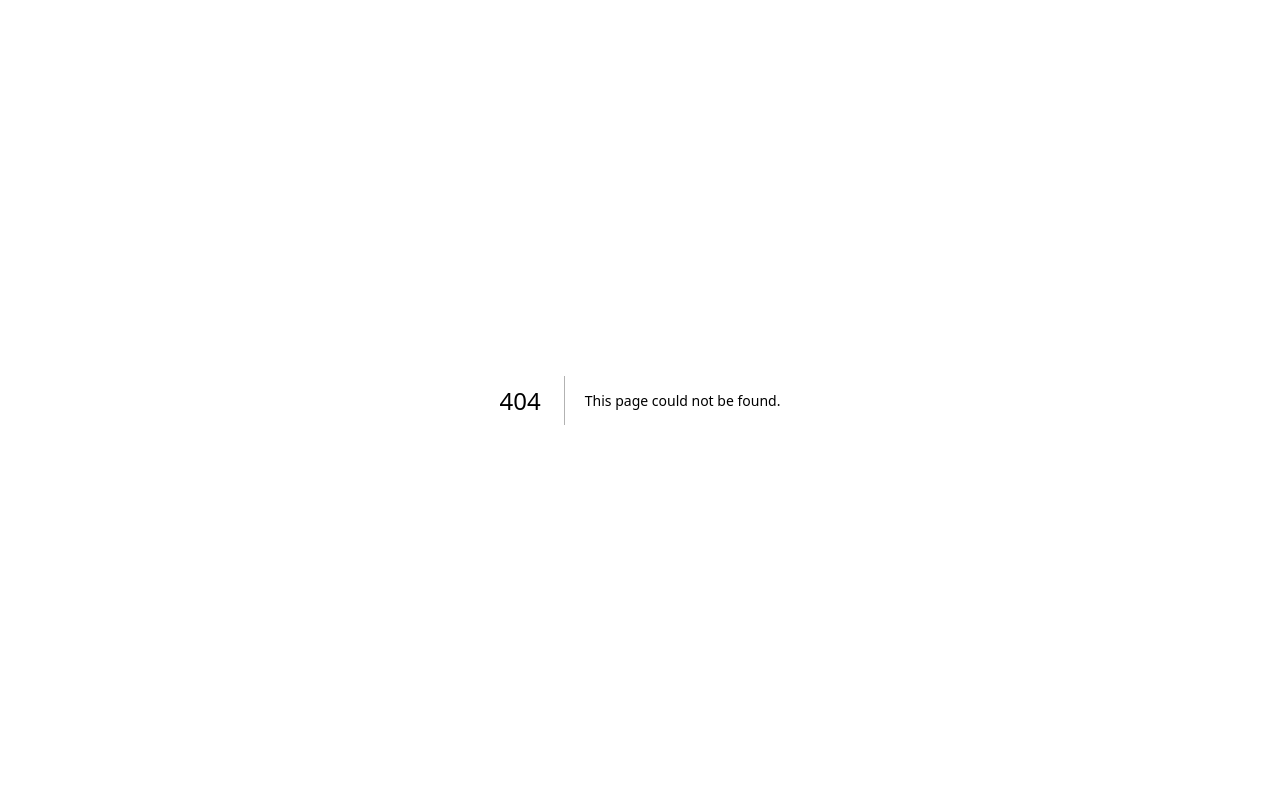
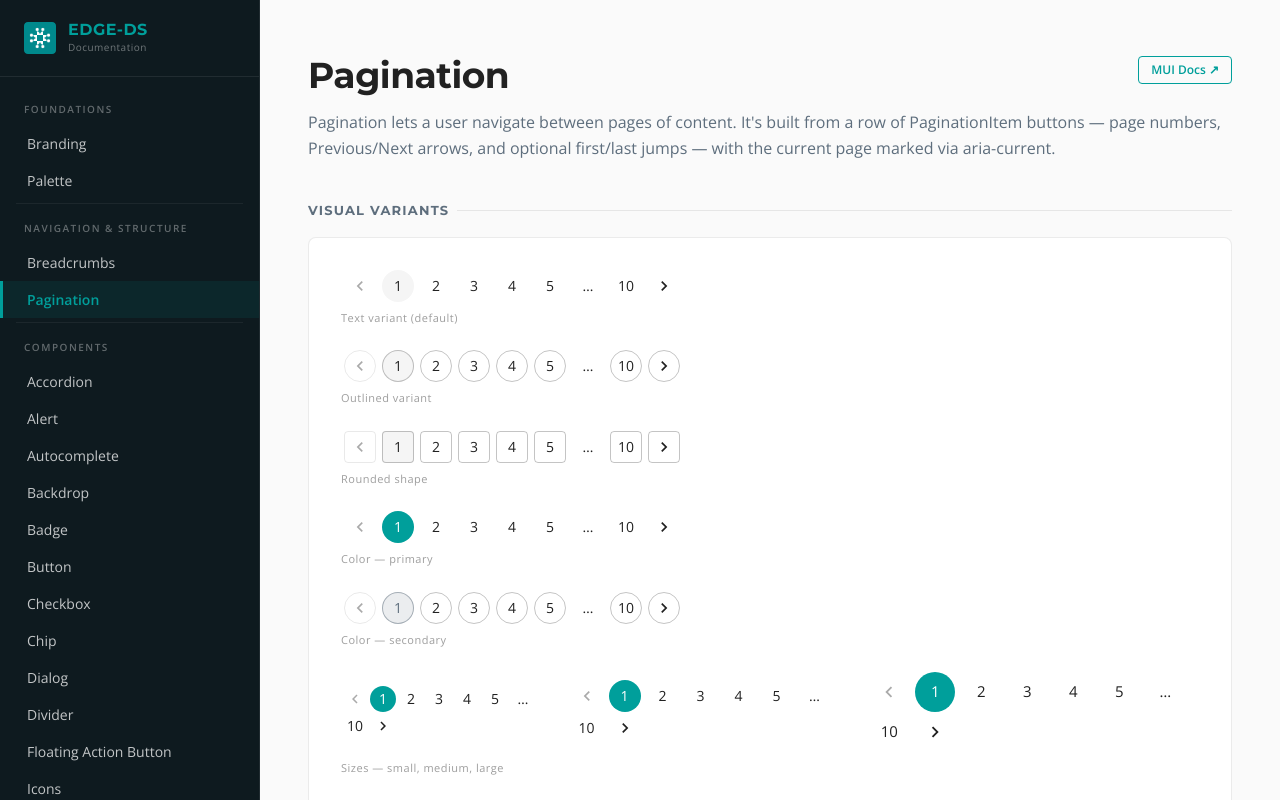
Before and after one commit to igormzs/edge-ds, a Next.js app: page /styleguide/navigation-structure/pagination in a window 1280 px wide. Before the commit this address had no page. Shown: the top 800 px of the page. Built offline with nearby package versions, Linux system fonts and the light colour scheme.

Commit message:
feat(docs): implement pagination layout, routing, and component tokens alignment

```diff
--- /dev/null
+++ b/src/app/styleguide/navigation-structure/pagination/page.tsx
@@ -0,0 +1,249 @@
+'use client';
+
+import { Pagination, Stack, Box, Typography } from '@mui/material';
+import {
+  PageHeader,
+  DocSection,
+  PreviewCanvas,
+  CodeBlock,
+  PropsTable,
+  type PropRow,
+} from '@/components/DocUI';
+
+// Left-aligned example wrapper — mirrors the one used on the Breadcrumbs
+// page. PreviewGroup (DocUI) centers its content/label, which doesn't suit a
+// horizontal nav control like Pagination. Kept local to this page rather
+// than changing the shared DocUI primitive used by other doc pages.
+function Example({ label, children }: { label: string; children: React.ReactNode }) {
+  return (
+    <Box sx={{ display: 'flex', flexDirection: 'column', alignItems: 'flex-start', gap: 1 }}>
+      {children}
+      <Typography
+        sx={{
+          fontFamily: '"Open Sans", sans-serif',
+          fontSize: 11,
+          color: '#9e9e9e',
+          letterSpacing: 0.5,
+        }}
+      >
+        {label}
+      </Typography>
+    </Box>
+  );
+}
+
+const codeSnippet = `import Pagination from '@mui/material/Pagination';
+
+// Basic
+<Pagination count={10} />
+
+// Controlled
+const [page, setPage] = useState(1);
+<Pagination count={10} page={page} onChange={(e, value) => setPage(value)} />
+
+// Color
+<Pagination count={10} color="primary" />
+<Pagination count={10} color="secondary" />
+
+// Variant + shape
+<Pagination count={10} variant="outlined" shape="rounded" />
+
+// Size
+<Pagination count={10} size="small" />
+<Pagination count={10} size="large" />
+
+// First / last buttons
+<Pagination count={10} showFirstButton showLastButton />
+
+// Disabled
+<Pagination count={10} disabled />
+
+// Accessible labelling (screen readers)
+<Pagination
+  count={10}
+  aria-label="pagination navigation"
+  getItemAriaLabel={(type, page, selected) => {
+    if (type === 'page') {
+      return \`\${selected ? 'current page, ' : 'go to '}page \${page}\`;
+    }
+    return \`go to \${type} page\`;
+  }}
+/>`;
+
+const paginationPropRows: PropRow[] = [
+  {
+    prop: 'count',
+    type: 'number',
+    default: '1',
+    description: 'The total number of pages.',
+  },
+  {
+    prop: 'page',
+    type: 'number',
+    default: '1',
+    description: 'The current page, for controlled usage. Pair with onChange.',
+  },
+  {
+    prop: 'onChange',
+    type: '(event, page: number) => void',
+    default: '—',
+    description: 'Called when the user selects a page, or Previous/Next/First/Last.',
+  },
+  {
+    prop: 'color',
+    type: '"standard" | "primary" | "secondary"',
+    default: '"standard"',
+    description: 'Accent applied only to the currently selected page item.',
+  },
+  {
+    prop: 'variant',
+    type: '"text" | "outlined"',
+    default: '"text"',
+    description: 'Text is borderless; outlined draws a border around each item.',
+  },
+  {
+    prop: 'shape',
+    type: '"circular" | "rounded"',
+    default: '"circular"',
+    description: 'Corner treatment of each page item.',
+  },
+  {
+    prop: 'size',
+    type: '"small" | "medium" | "large"',
+    default: '"medium"',
+    description: 'Controls item diameter — 26px / 32px / 40px.',
+  },
+  {
+    prop: 'showFirstButton / showLastButton',
+    type: 'boolean',
+    default: 'false',
+    description: 'Show a jump-to-first / jump-to-last control at each end.',
+  },
+  {
+    prop: 'hidePrevButton / hideNextButton',
+    type: 'boolean',
+    default: 'false',
+    description: 'Hide the previous / next arrow controls.',
+  },
+  {
+    prop: 'disabled',
+    type: 'boolean',
+    default: 'false',
+    description: 'Disables every item in the control.',
+  },
+  {
+    prop: 'boundaryCount / siblingCount',
+    type: 'number',
+    default: '1',
+    description: 'How many pages to show at the start/end, and around the current page, before collapsing the rest behind "…".',
+  },
+  {
+    prop: 'getItemAriaLabel',
+    type: '(type, page, selected) => string',
+    default: 'built-in English labels',
+    description: 'Override the accessible name announced for each item — required for i18n.',
+  },
+];
+
+export default function PaginationPage() {
+  return (
+    <Box>
+      <PageHeader
+        title="Pagination"
+        description="Pagination lets a user navigate between pages of content. It's built from a row of PaginationItem buttons — page numbers, Previous/Next arrows, and optional first/last jumps — with the current page marked via aria-current."
+        muiLink="https://mui.com/material-ui/react-pagination/"
+      />
+
+      {/* Visual Variants */}
+      <DocSection title="Visual Variants">
+        <PreviewCanvas>
+          <Stack spacing={3} sx={{ width: '100%' }}>
+            <Example label="Text variant (default)">
+              <Pagination count={10} variant="text" />
+            </Example>
+
+            <Example label="Outlined variant">
+              <Pagination count={10} variant="outlined" />
+            </Example>
+
+            <Example label="Rounded shape">
+              <Pagination count={10} variant="outlined" shape="rounded" />
+            </Example>
+
+            <Example label="Color — primary">
+              <Pagination count={10} color="primary" />
+            </Example>
+
+            <Example label="Color — secondary">
+              <Pagination count={10} color="secondary" variant="outlined" />
+            </Example>
+
+            <Example label="Sizes — small, medium, large">
+              <Stack direction="row" spacing={3} alignItems="center">
+                <Pagination count={10} size="small" color="primary" />
+                <Pagination count={10} size="medium" color="primary" />
+                <Pagination count={10} size="large" color="primary" />
+              </Stack>
+            </Example>
+
+            <Example label="With first / last jump buttons">
+              <Pagination count={10} showFirstButton showLastButton color="primary" />
+            </Example>
+          </Stack>
+        </PreviewCanvas>
+      </DocSection>
+
+      {/* Interactive States */}
+      <DocSection title="Interactive States">
+        <PreviewCanvas>
+          <Stack spacing={3} sx={{ width: '100%' }}>
+            <Example label="Selected page — hover the other items">
+              <Pagination count={10} page={4} color="primary" />
+            </Example>
+
+            <Example label="Disabled">
+              <Pagination count={10} page={4} color="primary" disabled />
+            </Example>
+
+            <Example label="Collapsed — many pages, boundaryCount/siblingCount trimmed">
+              <Pagination count={20} page={10} siblingCount={1} boundaryCount={1} color="primary" />
+            </Example>
+          </Stack>
+        </PreviewCanvas>
+      </DocSection>
+
+      {/* Props */}
+      <DocSection title="Key Props">
+        <PropsTable rows={paginationPropRows} />
+      </DocSection>
+
+      {/* Code */}
+      <DocSection title="Usage">
+        <CodeBlock code={codeSnippet} />
+      </DocSection>
+
+      {/* Accessibility */}
+      <DocSection title="Accessibility Notes">
+        <PreviewCanvas>
+          <Stack spacing={1.5} sx={{ width: '100%' }}>
+            <Typography sx={{ fontFamily: '"Open Sans", sans-serif', fontSize: 14, color: 'text.secondary' }}>
+              • Set <code>aria-label=&quot;pagination navigation&quot;</code> on the root — it renders a <code>&lt;nav&gt;</code> landmark, and a plain &quot;pagination&quot; label doesn&apos;t tell screen-reader users what is being paginated.
+            </Typography>
+            <Typography sx={{ fontFamily: '"Open Sans", sans-serif', fontSize: 14, color: 'text.secondary' }}>
+              • The current page item automatically gets <code>aria-current=&quot;page&quot;</code> — don&apos;t rely on color alone (contrast/shape already reinforce it) to communicate which page is active.
+            </Typography>
+            <Typography sx={{ fontFamily: '"Open Sans", sans-serif', fontSize: 14, color: 'text.secondary' }}>
+              • Previous/Next/First/Last arrows are icon-only — MUI ships default English labels (&quot;Go to previous page&quot;, etc.) via <code>getItemAriaLabel</code>. Override it for any non-English locale.
+            </Typography>
+            <Typography sx={{ fontFamily: '"Open Sans", sans-serif', fontSize: 14, color: 'text.secondary' }}>
+              • Every item is a real, individually focusable button — keyboard users can Tab through pages and activate one with Enter/Space, no custom key handling needed.
+            </Typography>
+            <Typography sx={{ fontFamily: '"Open Sans", sans-serif', fontSize: 14, color: 'text.secondary' }}>
+              • Disabled items are removed from the tab order — confirm that a disabled Pagination still communicates why (e.g. a loading state) via surrounding page copy, not just dimmed buttons.
+            </Typography>
+          </Stack>
+        </PreviewCanvas>
+      </DocSection>
+    </Box>
+  );
+}
--- a/src/app/styleguide/navigation.ts
+++ b/src/app/styleguide/navigation.ts
@@ -20,6 +20,7 @@ export const navigation: NavGroup[] = [
     group: 'Navigation & Structure',
     items: [
       { label: 'Breadcrumbs', href: '/styleguide/navigation-structure/breadcrumbs' },
+      { label: 'Pagination', href: '/styleguide/navigation-structure/pagination' },
     ],
   },
   {
```
